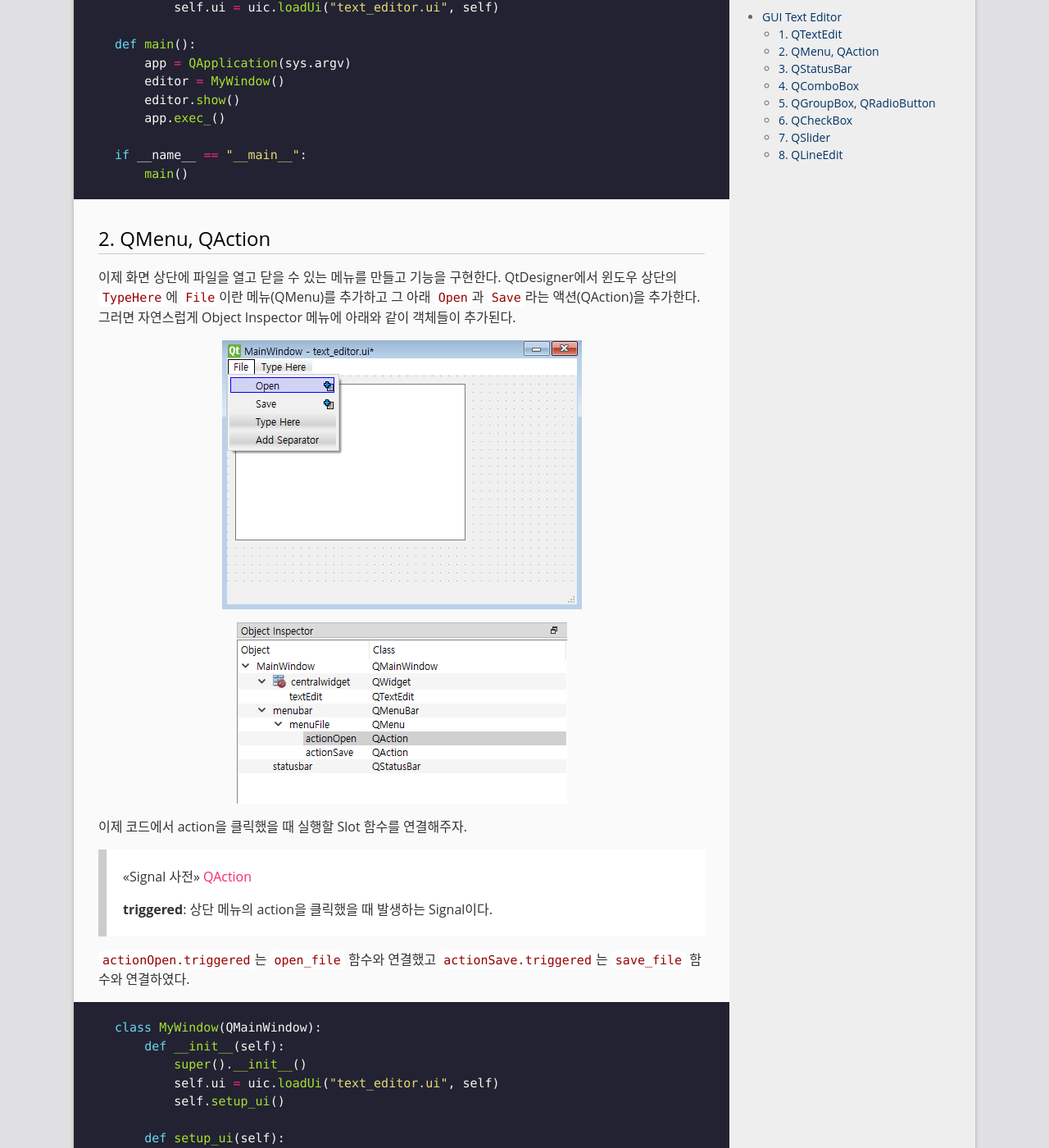
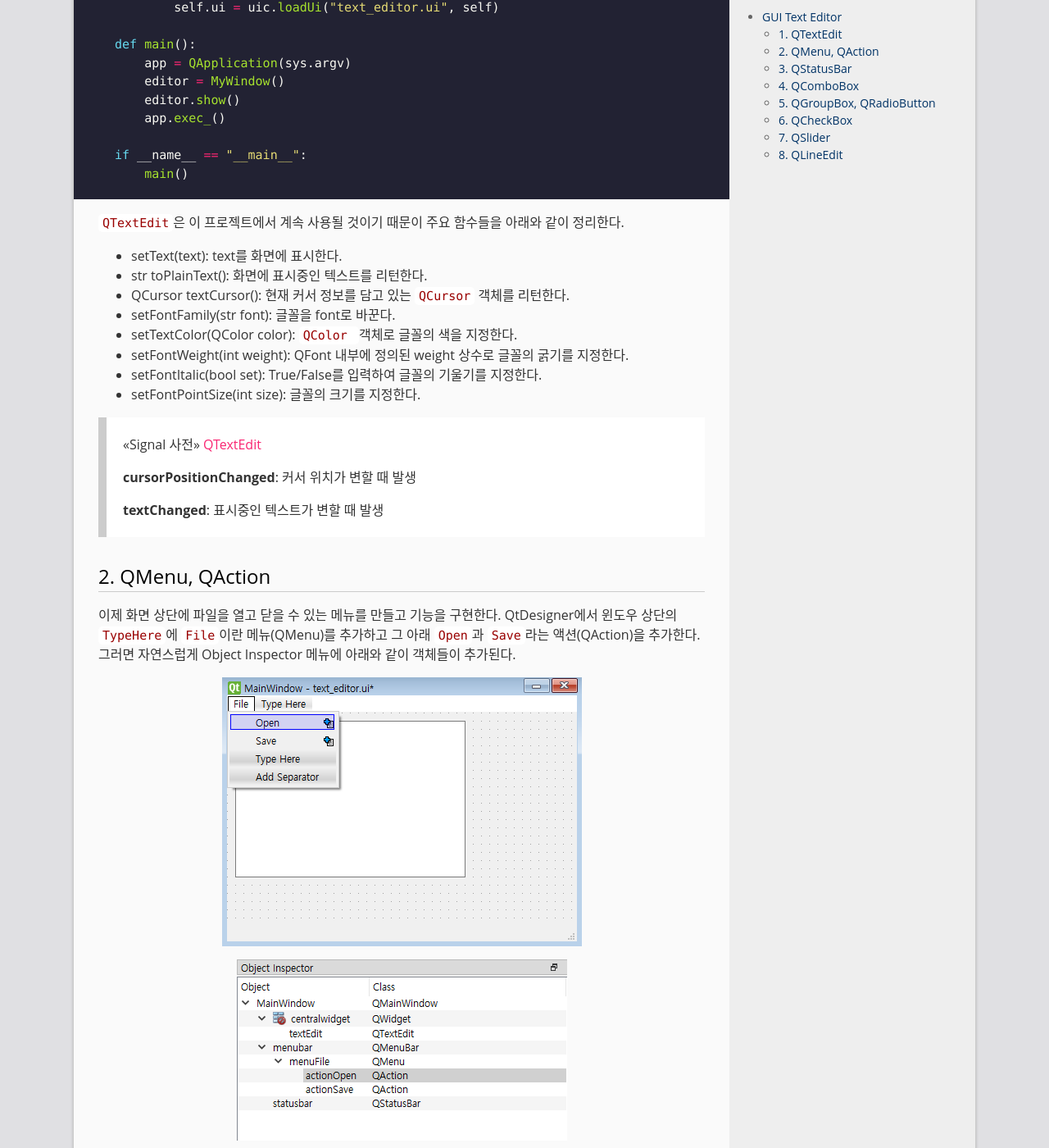
Before and after one commit to goodgodgd/ian-lecture, a Jekyll site: the page built from _posts/2019-04-30-text-editor.md, in a window 1280 px wide and 1400 px high, scrolled down 1199 px. Shown: the whole window at 82% size. Built offline with Jekyll 4.4.1, drawn with Linux system fonts in a browser that asks for light colours; some of the changed text lies outside the part shown.

Commit message:
update text editor

```diff
--- a/_posts/2019-04-30-text-editor.md
+++ b/_posts/2019-04-30-text-editor.md
@@ -48,6 +48,25 @@ if __name__ == "__main__":
 
 
 
+`QTextEdit`은 이 프로젝트에서 계속 사용될 것이기 때문이 주요 함수들을 아래와 같이 정리한다.
+
+- setText(text): text를 화면에 표시한다.
+- str toPlainText(): 화면에 표시중인 텍스트를 리턴한다.
+- QCursor textCursor(): 현재 커서 정보를 담고 있는 `QCursor` 객체를 리턴한다.
+- setFontFamily(str font): 글꼴을 font로 바꾼다.
+- setTextColor(QColor color): `QColor ` 객체로 글꼴의 색을 지정한다.
+- setFontWeight(int weight): QFont 내부에 정의된 weight 상수로 글꼴의 굵기를 지정한다.
+- setFontItalic(bool set): True/False를 입력하여 글꼴의 기울기를 지정한다.
+- setFontPointSize(int size): 글꼴의 크기를 지정한다.
+
+> <<Signal 사전>> [QTextEdit](<https://doc.qt.io/qt-5/qtextedit.html#signals>)
+>
+> **cursorPositionChanged**: 커서 위치가 변할 때 발생
+>
+> **textChanged**: 표시중인 텍스트가 변할 때 발생
+
+
+
 ## 2. QMenu, QAction
 
 이제 화면 상단에 파일을 열고 닫을 수 있는 메뉴를 만들고 기능을 구현한다. QtDesigner에서 윈도우 상단의 `TypeHere`에 `File`이란 메뉴(QMenu)를 추가하고 그 아래 `Open`과 `Save`라는 액션(QAction)을 추가한다. 그러면 자연스럽게 Object Inspector 메뉴에 아래와 같이 객체들이 추가된다.
```
Also changed, not shown: other parts of _posts/2019-04-30-text-editor.md (+2 -8 lines).
